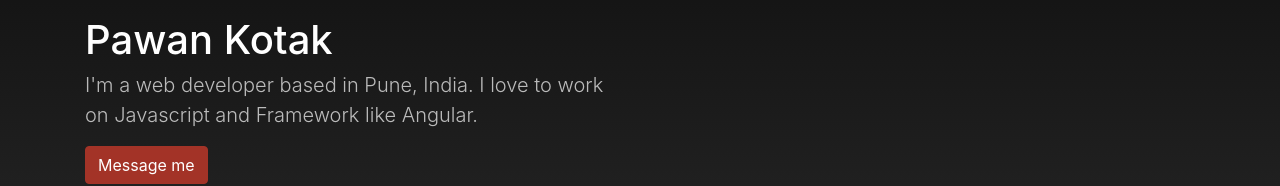
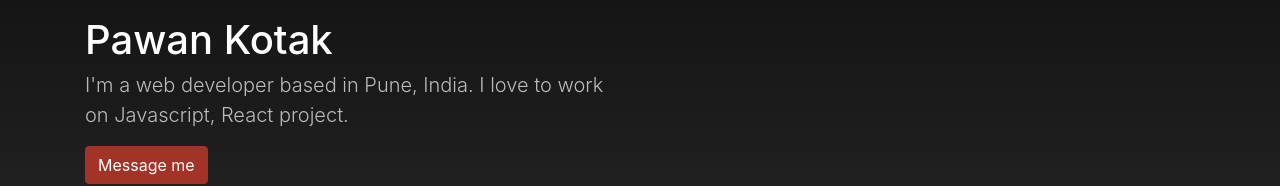
Before and after one commit to PawanKotak/pawankotak.github.io, a plain HTML site: page index.html in a window 1280 px wide. Shown: the part 299-485 px from the top of the page. Drawn offline with nearby package versions, Linux system fonts and the light colour scheme.

Commit message:
framework update

```diff
--- a/index.html
+++ b/index.html
@@ -58,7 +58,7 @@
     <div class="row align-items-center fill-viewport">
       <div class="col-12 col-md-6">
         <h1 class="text-white">Pawan Kotak</h1>
-        <p class="lead text-white-70">I'm a web developer based in Pune, India. I love to work on Javascript and  Framework like Angular.</p>
+        <p class="lead text-white-70">I'm a web developer based in Pune, India. I love to work on Javascript, React project.</p>
         <a class="btn btn-primary" href="mailto:kotakpawan@gmail.com" role="button">Message me</a>
       </div>
     </div>
```
